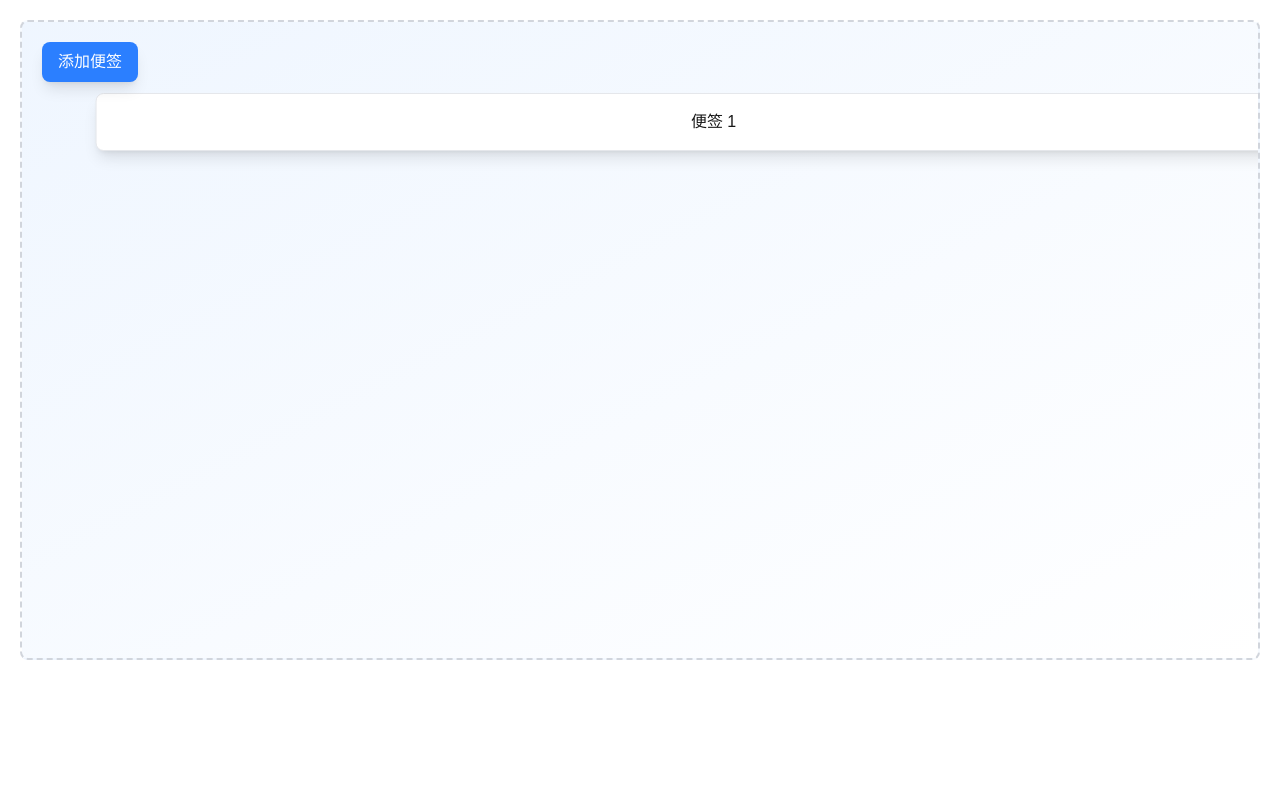
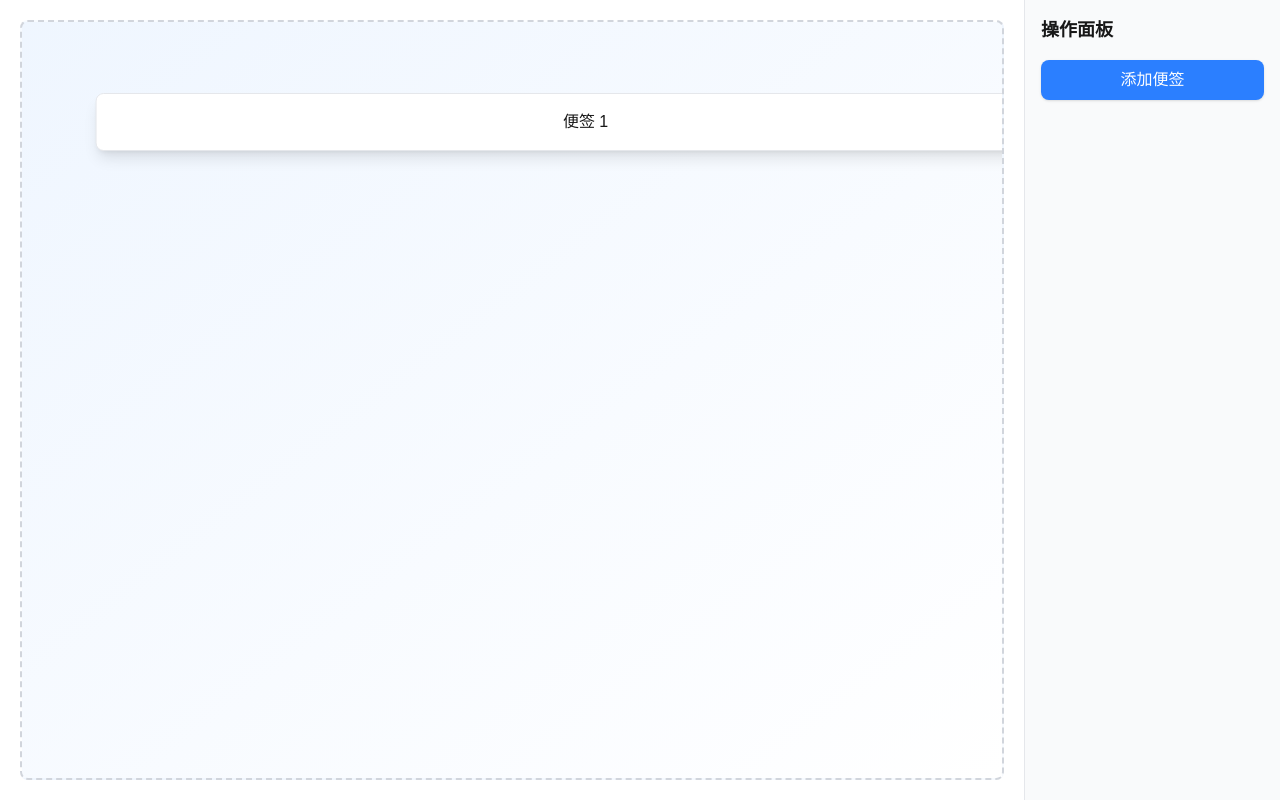
Before and after one commit to naughty100/bookmark, a Next.js app: page /bookmark in a window 1280 px wide. Both pictures are taken after a click on the button "添加便签". Built offline with nearby package versions, Linux system fonts and the light colour scheme.

Commit message:
feat: implement draggable bookmark functionality with dedicated components

```diff
--- /dev/null
+++ b/src/app/bookmark/components/AddBookmarkButton.tsx
@@ -0,0 +1,17 @@
+'use client';
+import React from 'react';
+
+interface AddBookmarkButtonProps {
+  onClick: () => void;
+}
+
+export default function AddBookmarkButton({ onClick }: AddBookmarkButtonProps) {
+  return (
+    <button
+      onClick={onClick}
+      className="w-full px-4 py-2 bg-blue-500 text-white rounded-lg hover:bg-blue-600 transition-colors duration-200 shadow-sm"
+    >
+      添加便签
+    </button>
+  );
+}
--- a/src/app/bookmark/components/Background.tsx
+++ b/src/app/bookmark/components/Background.tsx
@@ -1,6 +1,7 @@
 'use client';
 import React, { useState, useRef, RefObject } from 'react';
-import Draggable from 'react-draggable';
+import BookmarkItem from './BookmarkItem';
+import OperationPanel from './OperationPanel';
 
 interface DraggableItem {
   id: number;
@@ -51,56 +52,29 @@ export default function Background() {
   };
 
   return (
-    <div className="p-5 w-full min-h-screen">
-      <div className="relative w-full h-[80vh] bg-gradient-to-br from-blue-50 to-white border-2 border-dashed border-gray-300 rounded-lg overflow-hidden">
-        <button
-          onClick={addNewItem}
-          className="absolute top-5 left-5 px-4 py-2 bg-blue-500 text-white border-none rounded-lg cursor-pointer hover:bg-blue-600 z-10 shadow-lg"
-        >
-          添加便签
-        </button>
+    <div className="flex w-full min-h-screen">
+      {/* 左侧内容区 */}
+      <div className="flex-1 p-5">
+        <div className="relative w-full h-[calc(100vh-2.5rem)] bg-gradient-to-br from-blue-50 to-white border-2 border-dashed border-gray-300 rounded-lg overflow-hidden">
           {items.map((item) => (
-            <Draggable
+            <BookmarkItem
               key={item.id}
+              id={item.id}
+              content={item.content}
               position={item.position}
-              onDrag={(e, data) => handleDrag(item.id, e, data)}
-              bounds="parent"
+              isEditing={item.isEditing}
               nodeRef={nodeRefs.current[item.id]}
-            >
-              <div
-                ref={nodeRefs.current[item.id]}
-                className="group p-4 bg-white border border-gray-200 rounded-lg cursor-move select-none shadow-lg min-w-[150px] relative hover:scale-102"
-              >
-                <button
-                  onClick={(e) => {
-                    e.stopPropagation();
-                    deleteItem(item.id);
-                  }}
-                  className="absolute top-1 right-1 opacity-0 group-hover:opacity-100 transition-opacity p-1 text-red-500 hover:text-red-600"
-                >
-                  ×
-                </button>
-                {item.isEditing ? (
-                  <input
-                    type="text"
-                    value={item.content}
-                    onChange={(e) => handleContentChange(item.id, e.target.value)}
-                    onBlur={() => handleContentChange(item.id, item.content)}
-                    className="w-full bg-transparent border-none outline-none text-center"
-                    autoFocus
-                  />
-                ) : (
-                  <div
-                    onDoubleClick={() => startEditing(item.id)}
-                    className="text-center break-words"
-                  >
-                    {item.content}
-                  </div>
-                )}
-              </div>
-            </Draggable>
+              onDrag={handleDrag}
+              onDelete={deleteItem}
+              onEdit={startEditing}
+              onContentChange={handleContentChange}
+            />
           ))}
+        </div>
       </div>
+
+      {/* 右侧操作栏 */}
+      <OperationPanel onAddBookmark={addNewItem} />
     </div>
   );
 }
--- /dev/null
+++ b/src/app/bookmark/components/BookmarkItem.tsx
@@ -0,0 +1,68 @@
+'use client';
+import React, { RefObject } from 'react';
+import Draggable from 'react-draggable';
+
+interface BookmarkItemProps {
+  id: number;
+  content: string;
+  position: { x: number; y: number };
+  isEditing: boolean;
+  nodeRef: RefObject<HTMLDivElement>;
+  onDrag: (id: number, e: any, data: any) => void;
+  onDelete: (id: number) => void;
+  onEdit: (id: number) => void;
+  onContentChange: (id: number, newContent: string) => void;
+}
+
+export default function BookmarkItem({
+  id,
+  content,
+  position,
+  isEditing,
+  nodeRef,
+  onDrag,
+  onDelete,
+  onEdit,
+  onContentChange,
+}: BookmarkItemProps) {
+  return (
+    <Draggable
+      position={position}
+      onDrag={(e, data) => onDrag(id, e, data)}
+      bounds="parent"
+      nodeRef={nodeRef}
+    >
+      <div
+        ref={nodeRef}
+        className="group p-4 bg-white border border-gray-200 rounded-lg cursor-move select-none shadow-lg min-w-[150px] relative hover:scale-102"
+      >
+        <button
+          onClick={(e) => {
+            e.stopPropagation();
+            onDelete(id);
+          }}
+          className="absolute top-1 right-1 opacity-0 group-hover:opacity-100 transition-opacity p-1 text-red-500 hover:text-red-600"
+        >
+          ×
+        </button>
+        {isEditing ? (
+          <input
+            type="text"
+            value={content}
+            onChange={(e) => onContentChange(id, e.target.value)}
+            onBlur={() => onContentChange(id, content)}
+            className="w-full bg-transparent border-none outline-none text-center"
+            autoFocus
+          />
+        ) : (
+          <div
+            onDoubleClick={() => onEdit(id)}
+            className="text-center break-words"
+          >
+            {content}
+          </div>
+        )}
+      </div>
+    </Draggable>
+  );
+}
--- /dev/null
+++ b/src/app/bookmark/components/OperationPanel.tsx
@@ -0,0 +1,19 @@
+'use client';
+import React from 'react';
+import AddBookmarkButton from './AddBookmarkButton';
+
+interface OperationPanelProps {
+  onAddBookmark: () => void;
+}
+
+export default function OperationPanel({ onAddBookmark }: OperationPanelProps) {
+  return (
+    <div className="w-64 bg-gray-50 p-4 border-l border-gray-200 flex flex-col">
+      <h2 className="text-lg font-semibold mb-4">操作面板</h2>
+      <div className="flex flex-col gap-3">
+        <AddBookmarkButton onClick={onAddBookmark} />
+        {/* 这里可以添加更多操作按钮 */}
+      </div>
+    </div>
+  );
+}
--- a/src/app/bookmark/page.tsx
+++ b/src/app/bookmark/page.tsx
@@ -2,8 +2,8 @@ import Background from './components/Background';
 
 export default function Home() {
   return (
-    <div>
+    <main className="min-h-screen flex">
       <Background />
-    </div>
+    </main>
   );
 }
```
